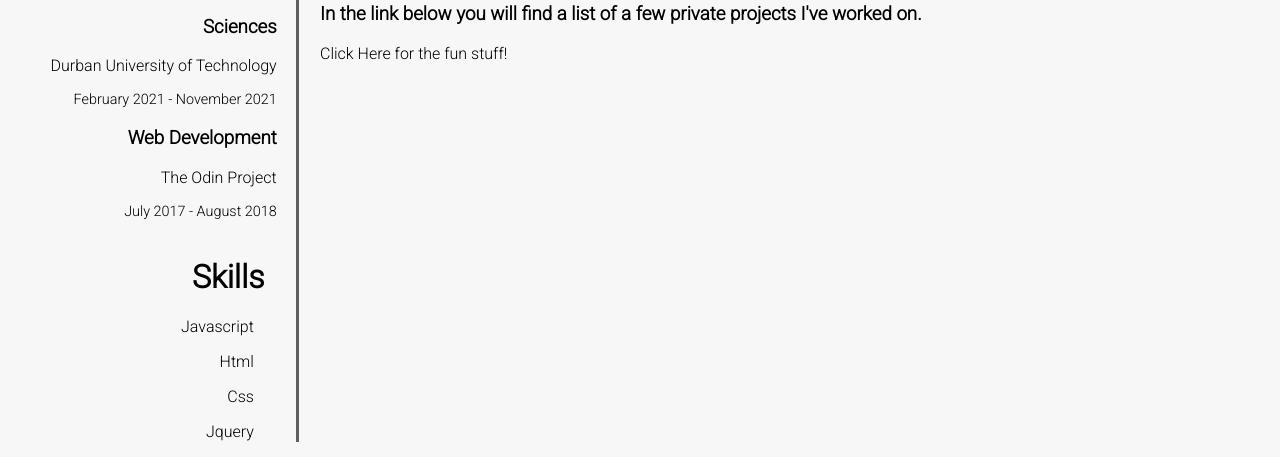
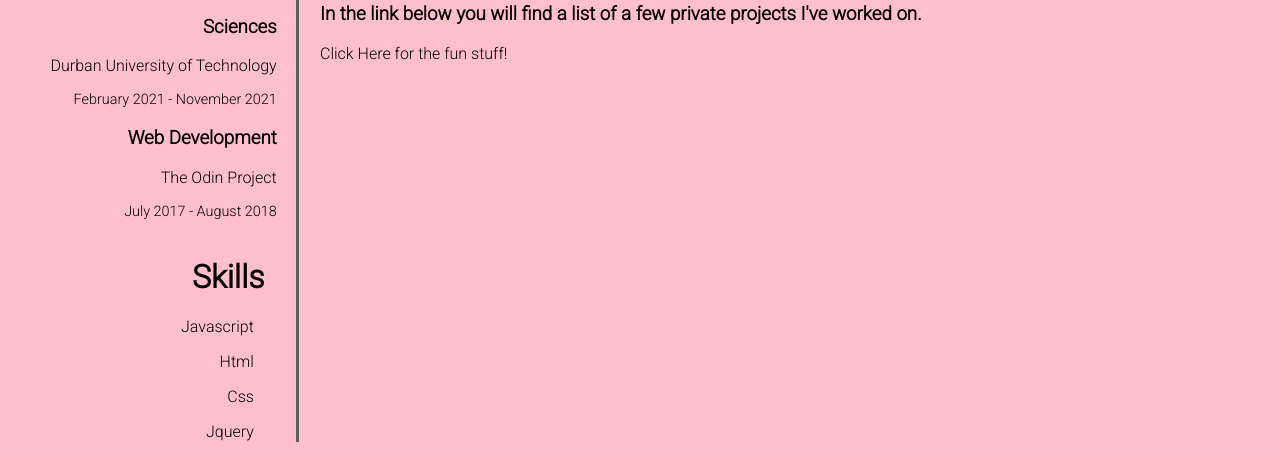
Before and after one commit to JordyCandy/Resume, a plain HTML site: page index.html in a window 1280 px wide. Shown: the part 536-993 px from the top of the page. Drawn offline with Linux system fonts and the light colour scheme.

Commit message:
testing branch

```diff
--- a/styles/styles.css
+++ b/styles/styles.css
@@ -3,7 +3,8 @@
 }
 
 body{
-    background: #f7f7f7;
+    /* background: #f7f7f7; */
+    background-color: pink;
     font-weight: normal;
     margin: 0 auto;
     position: relative;
```
Also changed, not shown: index.html (+1 -1 lines).
